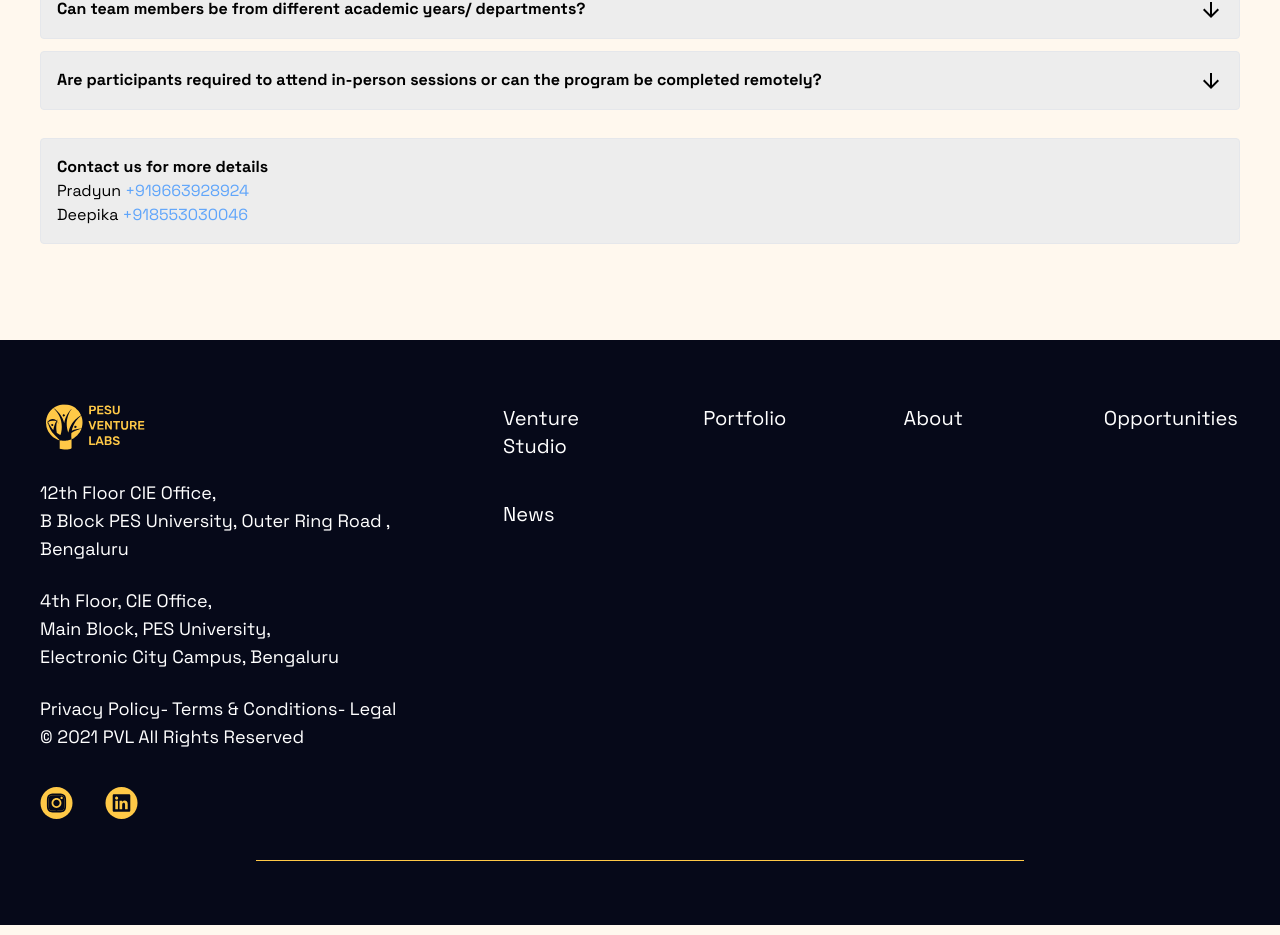
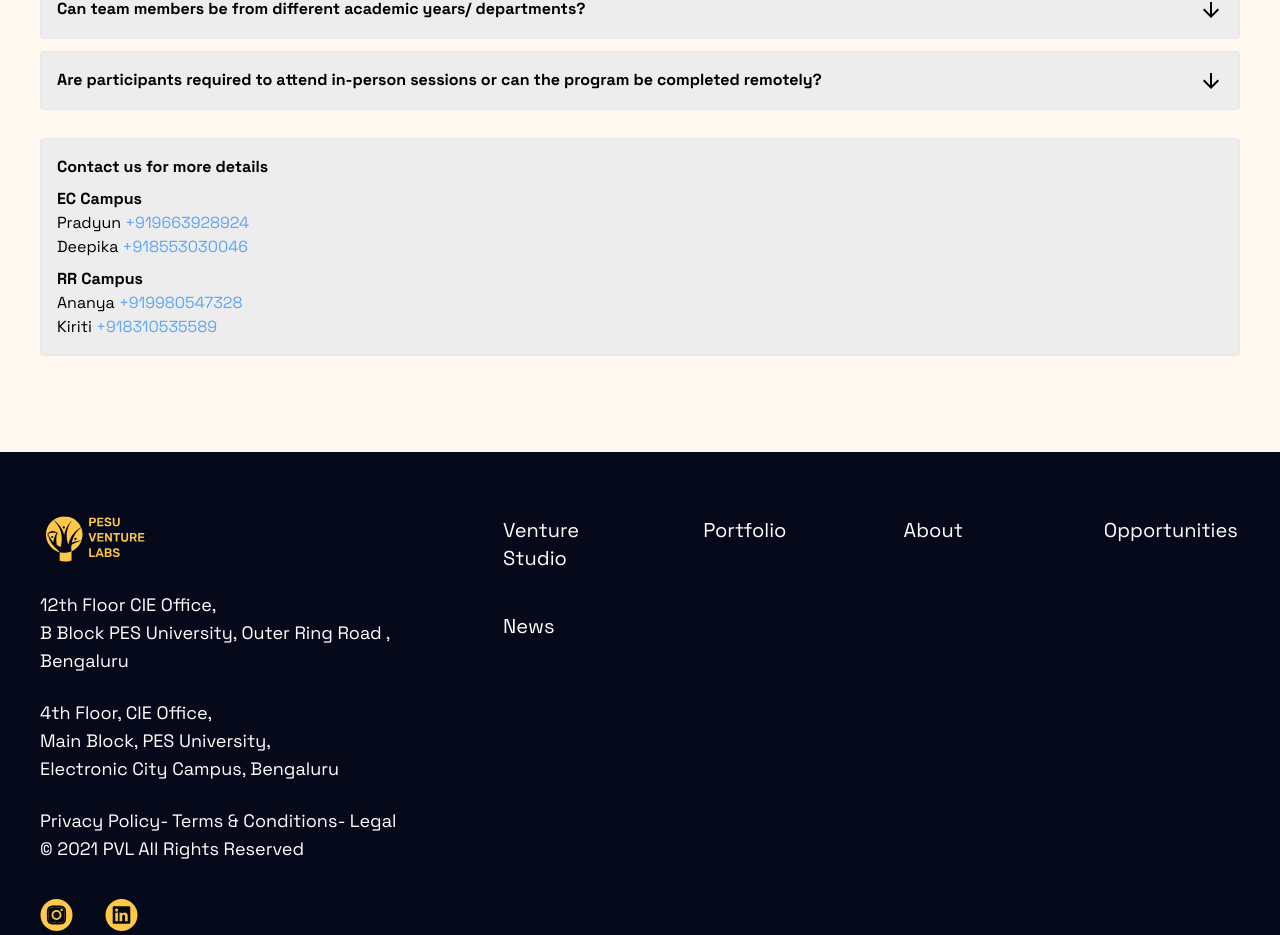
Before and after one commit to analyst-pvl/PVL-Website, a Next.js app: page /venture-studio in a window 1280 px wide. Shown: the part 3135-4070 px from the top of the page. Built offline with nearby package versions, Linux system fonts and the light colour scheme.

Commit message:
added rr campus details

```diff
--- a/src/Components/VentureStudio/Hero.js
+++ b/src/Components/VentureStudio/Hero.js
@@ -11,7 +11,7 @@
             CREATE WITH PVL
           </h1>
           <div className="flex flex-row gap-3">
-            <a href="https://forms.gle/zidd8NtAi1joeWgh7" target="_blank">
+            <a href="https://forms.gle/HDQKusya1qMR8c6M9" target="_blank">
               <button className="yellowButton py-6 px-8 mt-2 rounded-full font-medium">
                 Register Now
               </button>
--- a/src/Components/VentureStudio/faq.js
+++ b/src/Components/VentureStudio/faq.js
@@ -22,8 +22,10 @@
               />
             );
           })}
-          <div className="mt-4 p-4  bg-[#ededed] rounded border ">
+          <div className="mt-4 p-4  bg-[#ededed] rounded border flex flex-col gap-2 ">
             <p className="font-semibold">Contact us for more details</p>
+            <div>
+              <p className=" font-semibold">EC Campus</p>
               <p>
                 Pradyun{" "}
                 <a
@@ -42,6 +44,28 @@
                   +918553030046
                 </a>
               </p>
+            </div>
+            <div>
+              <p className=" font-semibold">RR Campus</p>
+              <p>
+                Ananya{" "}
+                <a
+                  className="text-blue-400 hover:underline"
+                  href="tel:+919980547328"
+                >
+                  +919980547328
+                </a>
+              </p>
+              <p>
+                Kiriti{" "}
+                <a
+                  className="text-blue-400 hover:underline"
+                  href="tel:+918310535589"
+                >
+                  +918310535589
+                </a>
+              </p>
+            </div>
           </div>
           {/* <ProcessDiv
             step="01"
@@ -97,7 +121,11 @@
           }`}
         >
           {answer.map((item, index) => {
-            return <p className="p-1" key={index}>{item}</p>;
+            return (
+              <p className="p-1" key={index}>
+                {item}
+              </p>
+            );
           })}
         </div>
       </div>
```
Lines whose indentation alone changed are shown as unchanged.
